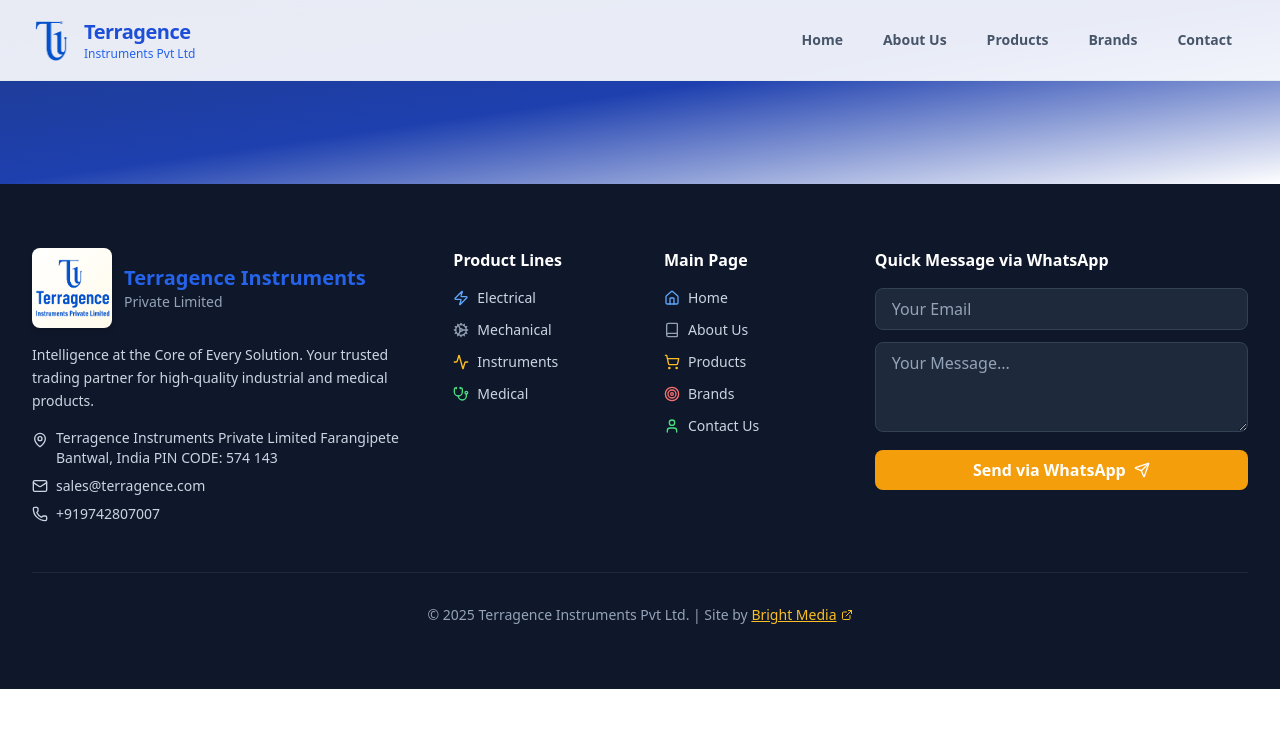
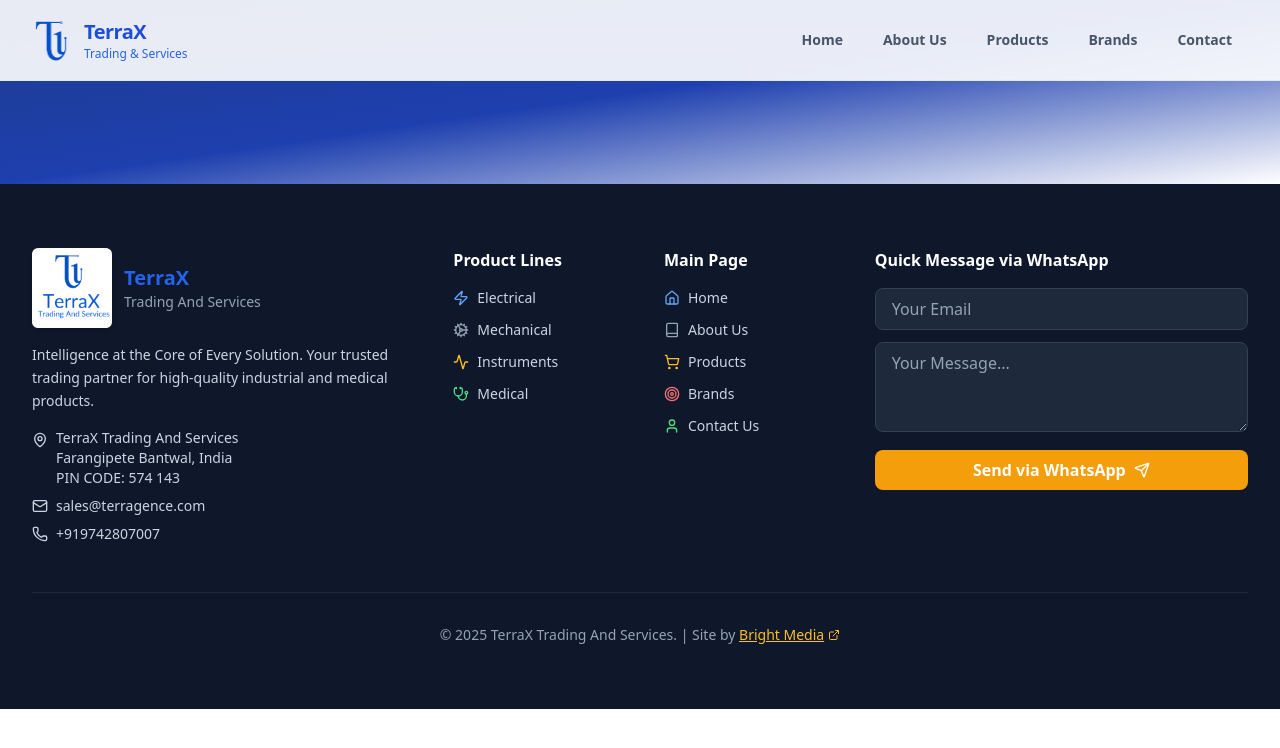
Before and after one commit to Bright-WebHost/Terragence, a React (Create React App) app: page /header in a window 1280 px wide. Shown: the top 748 px of the page. Built offline with nearby package versions, Linux system fonts and the light colour scheme.

Commit message:
To Terrax

```diff
--- a/src/Component/About.jsx
+++ b/src/Component/About.jsx
@@ -24,7 +24,7 @@
 
         <div className="relative max-w-7xl mx-auto text-center z-10">
           <h1 className="text-4xl md:text-5xl font-bold text-white mb-4 mt-5">
-            About Terragence
+            About TerraX
           </h1>
           <p className="text-xl text-blue-100 max-w-3xl mx-auto">
             Building long-term partnerships through integrity, quality, and service excellence.
@@ -49,10 +49,10 @@
             <div className="prose prose-lg">
               <h3 className="text-3xl font-bold text-slate-900">A Trusted Trading Company</h3>
               <p className="text-slate-600 leading-[1.75]">
-                Terragence Instruments Private Limited is a trusted trading company, based in India, specializing in Electrical, Mechanical, Instrumentation, and Medical Products. We work with global manufacturers and suppliers to provide industries with high-quality, tested products.
+                TerraX Trading And Services is a trusted trading company, based in India, specializing in Electrical, Mechanical, Instrumentation, and Medical Products. We work with global manufacturers and suppliers to provide industries with high-quality, tested products.
               </p><br/>
               <p className="text-slate-600 leading-[1.75]">
-                At Terragence, we believe that business is about building long-term partnerships, not just supplying products. </p>
+                At TerraX, we believe that business is about building long-term partnerships, not just supplying products. </p>
             </div>
           </div>
         </div>
@@ -88,7 +88,7 @@
       <section className="py-24 bg-white">
         <div className="max-w-7xl mx-auto px-4 sm:px-6 lg:px-8">
           <div className="text-center mb-16">
-            <h2 className="text-4xl font-bold text-slate-900">Why Choose Terragence?</h2>
+            <h2 className="text-4xl font-bold text-slate-900">Why Choose TerraX?</h2>
             <p className="mt-4 text-lg text-slate-600">Your partner for quality, reliability, and competitive advantage.</p>
           </div>
           <div className="grid md:grid-cols-2 lg:grid-cols-3 gap-8 max-w-5xl mx-auto">
--- a/src/Component/Contact.jsx
+++ b/src/Component/Contact.jsx
@@ -88,8 +88,8 @@
                 <MapPin className="w-6 h-6 sm:w-8 sm:h-8" />
               </div>
               <h3 className="text-lg sm:text-xl font-bold text-slate-900 mb-2">Office</h3>
-              <p className="text-slate-600 mb-2 text-sm sm:text-base">Terragence Instruments Private Limited</p>
-              <p className="text-xs sm:text-sm text-slate-500">PIN CODE: 574 143, Farangipete Bantwal, India</p>
+              <p className="text-slate-600 mb-2 text-sm sm:text-base">TerraX Trading And Services</p>
+              <p className="text-xs sm:text-sm text-slate-500"> Farangipete Bantwal, India, PIN CODE: 574 143</p>
             </div>
           </div>
         </div>
--- a/src/Component/Footer.jsx
+++ b/src/Component/Footer.jsx
@@ -56,16 +56,16 @@
             <div className="flex items-center gap-3 mb-4">
               <div className="w-10 h-10 sm:w-20 sm:h-20 bg-gradient-to-br from-white to-amber-50 rounded-lg flex items-center justify-center shadow-md">
                 <img
-                  src="img/Terragence  LOGO  Full.png"
+                  src="img/TerraxLogo.png"
                   alt="Terragence Logo"
-                  className="w-full h-full object-contain"
+                  className="w-full h-full object-contain round-md"
                 />
               </div>
               <div>
                 <h3 className="font-bold text-lg sm:text-xl text-blue-600">
-                  Terragence Instruments
+                  TerraX
                 </h3>
-                <p className="text-sm text-slate-400">Private Limited</p>
+                <p className="text-sm text-slate-400">Trading And Services</p>
               </div>
             </div>
             <p className="text-slate-300 text-sm leading-relaxed">
@@ -76,8 +76,8 @@
               <div className="flex items-start gap-2 text-slate-300">
                 <MapPin className="w-4 h-4 mt-1 flex-shrink-0" />
                 <span>
-                  Terragence Instruments Private Limited
-                  Farangipete Bantwal, India
+                  TerraX Trading And Services<br/>
+                  Farangipete Bantwal, India<br/>
                   PIN CODE: 574 143
                 </span>
               </div>
@@ -201,7 +201,7 @@
         </div>
 
         <div className="border-t border-slate-800 mt-8 sm:mt-12 pt-6 sm:pt-8 text-center text-sm text-slate-400">
-          © {new Date().getFullYear()} Terragence Instruments Pvt Ltd. | Site by{" "}
+          © {new Date().getFullYear()} TerraX Trading And Services. | Site by{" "}
           <span
             className="text-amber-400 hover:text-amber-300 cursor-pointer underline transition-colors inline-flex items-center"
             onClick={handleBrightMediaClick}
--- a/src/Component/Home.jsx
+++ b/src/Component/Home.jsx
@@ -35,10 +35,10 @@
           <div className="max-w-4xl mx-auto">
             {/* Main Heading */}
             <h1 className="text-4xl sm:text-5xl md:text-6xl lg:text-8xl font-black text-white mb-4 mt-10 tracking-tighter leading-tight animate-fade-in-up">
-              Terragence
+              TerraX
               <br />
               <span className="text-2xl sm:text-3xl md:text-4xl lg:text-7xl text-amber-400 font-bold">
-                Instruments
+                Trading And Services
               </span>
             </h1>
 
--- a/src/Component/NavBar.jsx
+++ b/src/Component/NavBar.jsx
@@ -28,8 +28,8 @@
               <img src="img/Terragence  LOGO.png" style={{height:"44px"}}/>
             </div>
             <div>
-              <h1 className="font-extrabold text-blue-700 text-lg sm:text-xl tracking-tight">Terragence</h1>
-              <p className="text-xs text-blue-600 font-medium">Instruments Pvt Ltd</p>
+              <h1 className="font-extrabold text-blue-700 text-lg sm:text-xl tracking-tight">TerraX</h1>
+              <p className="text-xs text-blue-600 font-medium">Trading & Services</p>
             </div>
           </Link>
 
```
Also changed, not shown: public/img/TerraxLogo.png (added), public/img/terrax.png (added).
